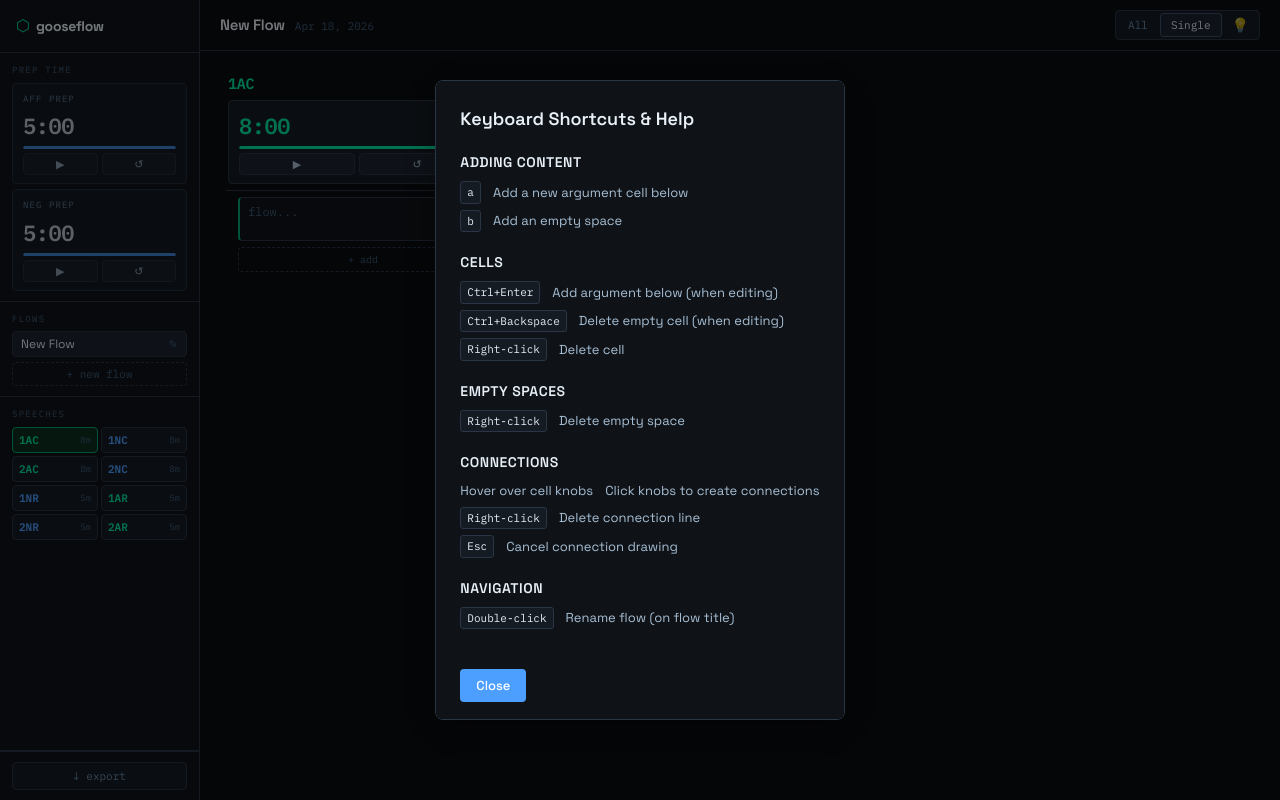
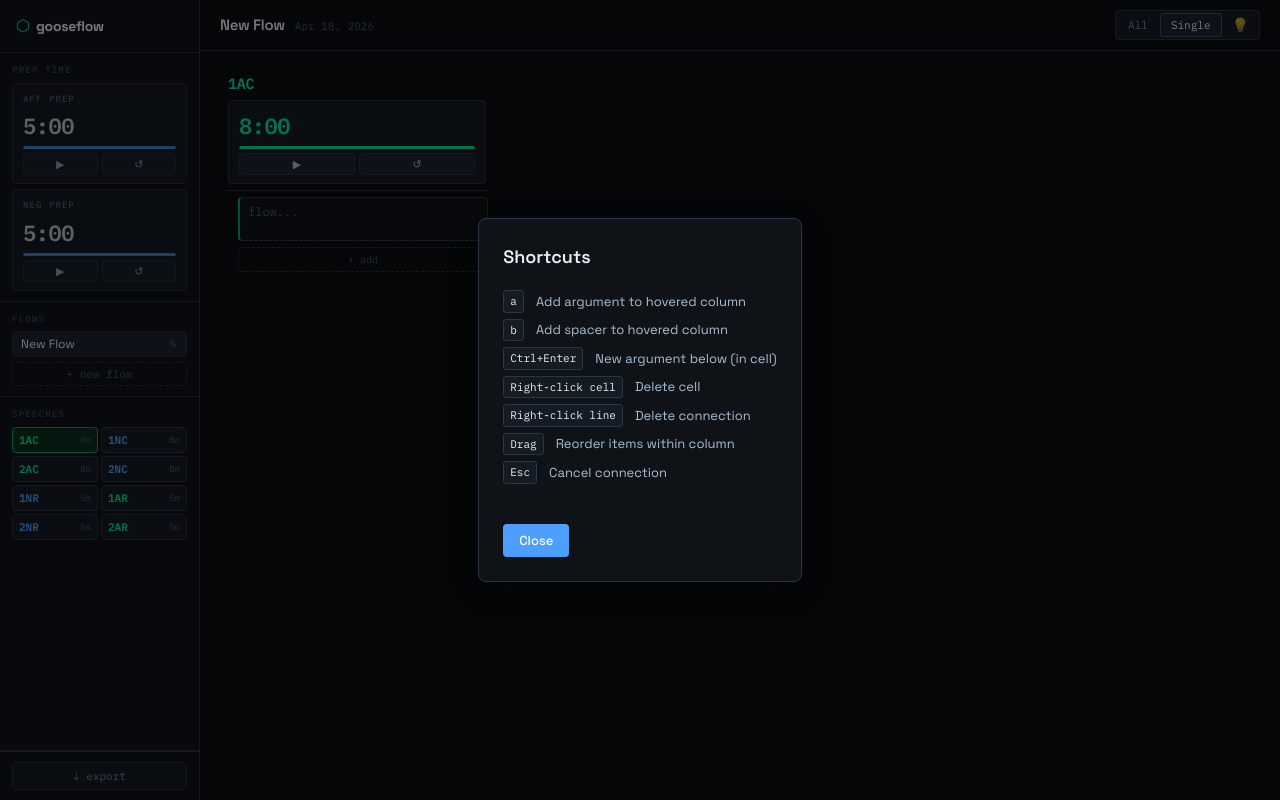
Before and after one commit to picklngoose/gooseflow, a React (Vite) app: page / in a window 1280 px wide. Both pictures are taken after a click on the button "Help". Built offline with nearby package versions, Linux system fonts and the light colour scheme.

Commit message:
Update App.jsx

```diff
--- a/App.jsx
+++ b/App.jsx
@@ -11,38 +11,38 @@ export default function App() {
     addFlow, deleteFlow, renameFlow,
     updateCell, addCell, deleteCell,
     addEmptySpace, deleteEmptySpace,
+    reorderItems,
     addConnection, removeConnection,
-    reorderItems,
     exportFlow,
   } = useDebateFlow()
 
   const [showHelp, setShowHelp] = useState(false)
-  const [, forceUpdate] = useState(0)
   const [pendingFrom, setPendingFrom] = useState([])
   const [cursor, setCursor] = useState(null)
   const [hoveredSpeechId, setHoveredSpeechId] = useState(null)
+  const [, forceUpdate] = useState(0)
 
   const cellRefsMap = useRef(new Map())
   const flowBoardRef = useRef(null)
   const svgRef = useRef(null)
 
+  // Redraw lines on scroll/resize
   useEffect(() => {
     const el = flowBoardRef.current
     if (!el) return
     const update = () => forceUpdate(n => n + 1)
     el.addEventListener('scroll', update)
     window.addEventListener('resize', update)
-    return () => {
-      el.removeEventListener('scroll', update)
-      window.removeEventListener('resize', update)
-    }
+    return () => { el.removeEventListener('scroll', update); window.removeEventListener('resize', update) }
   }, [])
 
+  // Delay first render so refs are populated
   useEffect(() => {
-    const timer = setTimeout(() => forceUpdate(n => n + 1), 50)
-    return () => clearTimeout(timer)
+    const t = setTimeout(() => forceUpdate(n => n + 1), 50)
+    return () => clearTimeout(t)
   }, [activeFlowId, activeSpeechId])
 
+  // Mouse move + keyboard shortcuts
   useEffect(() => {
     const onMove = (e) => {
       if (pendingFrom.length === 0) return
@@ -53,9 +53,7 @@ export default function App() {
     }
     const onKey = (e) => {
       if (e.key === 'Escape') { setPendingFrom([]); setCursor(null) }
-      // Only handle shortcuts when no input is focused
       if (document.activeElement.tagName === 'TEXTAREA' || document.activeElement.tagName === 'INPUT') return
-
       if (e.key === 'a' && !e.ctrlKey && !e.metaKey) {
         e.preventDefault()
         const speechId = hoveredSpeechId || (activeSpeechId !== 'all' ? activeSpeechId : null)
@@ -69,10 +67,7 @@ export default function App() {
     }
     window.addEventListener('mousemove', onMove)
     window.addEventListener('keydown', onKey)
-    return () => {
-      window.removeEventListener('mousemove', onMove)
-      window.removeEventListener('keydown', onKey)
-    }
+    return () => { window.removeEventListener('mousemove', onMove); window.removeEventListener('keydown', onKey) }
   }, [pendingFrom.length, hoveredSpeechId, activeSpeechId, addCell, addEmptySpace])
 
   const handleKnobClick = useCallback((speechId, cellId) => {
@@ -119,19 +114,13 @@ export default function App() {
     if (!el || !svgEl) return null
     const svgRect = svgEl.getBoundingClientRect()
     const rect = el.getBoundingClientRect()
-    return {
-      x: rect.right - svgRect.left,
-      y: rect.top + rect.height / 2 - svgRect.top,
-    }
+    return { x: rect.right - svgRect.left, y: rect.top + rect.height / 2 - svgRect.top }
   }, [])
 
   if (!activeFlow) return null
 
   const showAll = activeSpeechId === 'all'
-  const speeches = showAll
-    ? activeFlow.speeches
-    : activeFlow.speeches.filter(s => s.id === activeSpeechId)
-
+  const speeches = showAll ? activeFlow.speeches : activeFlow.speeches.filter(s => s.id === activeSpeechId)
   const pendingCellIds = new Set(pendingFrom.map(p => p.cellId))
   const isPending = pendingFrom.length > 0
 
@@ -158,28 +147,16 @@ export default function App() {
             </span>
           </div>
           <div className={styles.viewToggle}>
-            <button
-              className={`${styles.viewBtn} ${showAll ? styles.activeView : ''}`}
-              onClick={() => setActiveSpeechId('all')}
-            >All</button>
-            <button
-              className={`${styles.viewBtn} ${!showAll ? styles.activeView : ''}`}
-              onClick={() => { if (showAll) setActiveSpeechId('1ac') }}
-            >Single</button>
-            <button
-              className={styles.helpBtn}
-              onClick={() => setShowHelp(!showHelp)}
-              title="Help & Shortcuts"
-            >💡</button>
+            <button className={`${styles.viewBtn} ${showAll ? styles.activeView : ''}`} onClick={() => setActiveSpeechId('all')}>All</button>
+            <button className={`${styles.viewBtn} ${!showAll ? styles.activeView : ''}`} onClick={() => { if (showAll) setActiveSpeechId('1ac') }}>Single</button>
+            <button className={styles.helpBtn} onClick={() => setShowHelp(!showHelp)} title="Help">💡</button>
           </div>
         </div>
 
         <div
           ref={flowBoardRef}
           className={styles.flowBoard}
-          onClick={(e) => {
-            if (e.target === flowBoardRef.current) { setPendingFrom([]); setCursor(null) }
-          }}
+          onClick={(e) => { if (e.target === flowBoardRef.current) { setPendingFrom([]); setCursor(null) } }}
         >
           {showAll && (
             <svg ref={svgRef} className={styles.lineOverlay}>
@@ -191,8 +168,6 @@ export default function App() {
                   <path d="M1,1 L7,4 L1,7" fill="none" stroke="var(--accent-yellow)" strokeWidth="1.2" strokeLinecap="round" strokeLinejoin="round" />
                 </marker>
               </defs>
-
-              {/* Committed connections */}
               {activeFlow.connections.map(conn => {
                 const coords = getLineCoords(conn.fromCellId, conn.toCellId)
                 if (!coords) return null
@@ -201,52 +176,17 @@ export default function App() {
                 const d = `M ${x1} ${y1} C ${cx} ${y1}, ${cx} ${y2}, ${x2} ${y2}`
                 return (
                   <g key={conn.id}>
-                    {/* Visible line - no pointer events */}
-                    <path
-                      d={d}
-                      fill="none"
-                      stroke="var(--accent-yellow)"
-                      strokeWidth="1.5"
-                      strokeDasharray="5 4"
-                      opacity="0.5"
-                      markerEnd="url(#arrowConn)"
-                      style={{ pointerEvents: 'none' }}
-                    />
-                    {/* Wide invisible hit area - right-click to delete */}
-                    <path
-                      d={d}
-                      fill="none"
-                      stroke="transparent"
-                      strokeWidth="16"
-                      style={{ pointerEvents: 'stroke', cursor: 'pointer' }}
-                      onContextMenu={(e) => {
-                        e.preventDefault()
-                        removeConnection(conn.id)
-                      }}
-                    />
+                    <path d={d} fill="none" stroke="var(--accent-yellow)" strokeWidth="1.5" strokeDasharray="5 4" opacity="0.5" markerEnd="url(#arrowConn)" style={{ pointerEvents: 'none' }} />
+                    <path d={d} fill="none" stroke="transparent" strokeWidth="16" style={{ pointerEvents: 'stroke', cursor: 'pointer' }} onContextMenu={(e) => { e.preventDefault(); removeConnection(conn.id) }} />
                   </g>
                 )
               })}
-
-              {/* Live draft lines */}
               {isPending && cursor && pendingFrom.map(src => {
                 const from = getKnobCoords(src.cellId)
                 if (!from) return null
                 const cx = (from.x + cursor.x) / 2
                 const d = `M ${from.x} ${from.y} C ${cx} ${from.y}, ${cx} ${cursor.y}, ${cursor.x} ${cursor.y}`
-                return (
-                  <path
-                    key={`draft-${src.cellId}`}
-                    d={d}
-                    fill="none"
-                    stroke="var(--accent-yellow)"
-                    strokeWidth="1.5"
-                    strokeDasharray="4 3"
-                    opacity="0.35"
-                    markerEnd="url(#arrowDraft)"
-                    style={{ pointerEvents: 'none' }}
-                  />
-                )
+                return <path key={`draft-${src.cellId}`} d={d} fill="none" stroke="var(--accent-yellow)" strokeWidth="1.5" strokeDasharray="4 3" opacity="0.35" markerEnd="url(#arrowDraft)" style={{ pointerEvents: 'none' }} />
               })}
             </svg>
           )}
@@ -260,12 +200,12 @@ export default function App() {
               onDeleteCell={deleteCell}
               onAddEmptySpace={addEmptySpace}
               onDeleteEmptySpace={deleteEmptySpace}
+              onReorderItems={reorderItems}
               pendingCellIds={pendingCellIds}
               onKnobClick={showAll ? handleKnobClick : null}
               cellRefsMap={cellRefsMap}
               onHover={setHoveredSpeechId}
               isHovered={hoveredSpeechId === speech.id}
-              onReorderItems={reorderItems}
             />
           ))}
         </div>
@@ -274,68 +214,22 @@ export default function App() {
           <div className={styles.drawHint}>
             {pendingFrom.length === 1
               ? 'click a knob on another speech to connect · right-click a line to delete · Esc to cancel'
-              : `${pendingFrom.length} grouped · click a knob in another speech to connect all · Esc to cancel`}
+              : `${pendingFrom.length} selected · click a knob in another speech to connect all · Esc to cancel`}
           </div>
         )}
 
         {showHelp && (
           <div className={styles.helpModal} onClick={() => setShowHelp(false)}>
-            <div className={styles.helpContent} onClick={(e) => e.stopPropagation()}>
-              <h3>Keyboard Shortcuts & Help</h3>
+            <div className={styles.helpContent} onClick={e => e.stopPropagation()}>
+              <h3>Shortcuts</h3>
               <div className={styles.helpSection}>
-                <h4>Adding Content</h4>
-                <div className={styles.shortcut}>
-                  <kbd>a</kbd>
-                  <span>Add a new argument cell below</span>
-                </div>
-                <div className={styles.shortcut}>
-                  <kbd>b</kbd>
-                  <span>Add an empty space</span>
-                </div>
-              </div>
-              <div className={styles.helpSection}>
-                <h4>Cells</h4>
-                <div className={styles.shortcut}>
-                  <kbd>Ctrl+Enter</kbd>
-                  <span>Add argument below (when editing)</span>
-                </div>
-                <div className={styles.shortcut}>
-                  <kbd>Ctrl+Backspace</kbd>
-                  <span>Delete empty cell (when editing)</span>
-                </div>
-                <div className={styles.shortcut}>
-                  <kbd>Right-click</kbd>
-                  <span>Delete cell</span>
-                </div>
-              </div>
-              <div className={styles.helpSection}>
-                <h4>Empty Spaces</h4>
-                <div className={styles.shortcut}>
-                  <kbd>Right-click</kbd>
-                  <span>Delete empty space</span>
-                </div>
-              </div>
-              <div className={styles.helpSection}>
-                <h4>Connections</h4>
-                <div className={styles.shortcut}>
-                  <span>Hover over cell knobs</span>
-                  <span>Click knobs to create connections</span>
-                </div>
-                <div className={styles.shortcut}>
-                  <kbd>Right-click</kbd>
-                  <span>Delete connection line</span>
-                </div>
-                <div className={styles.shortcut}>
-                  <kbd>Esc</kbd>
-                  <span>Cancel connection drawing</span>
-                </div>
-              </div>
-              <div className={styles.helpSection}>
-                <h4>Navigation</h4>
-                <div className={styles.shortcut}>
-                  <kbd>Double-click</kbd>
-                  <span>Rename flow (on flow title)</span>
-                </div>
+                <div className={styles.shortcut}><kbd>a</kbd><span>Add argument to hovered column</span></div>
+                <div className={styles.shortcut}><kbd>b</kbd><span>Add spacer to hovered column</span></div>
+                <div className={styles.shortcut}><kbd>Ctrl+Enter</kbd><span>New argument below (in cell)</span></div>
+                <div className={styles.shortcut}><kbd>Right-click cell</kbd><span>Delete cell</span></div>
+                <div className={styles.shortcut}><kbd>Right-click line</kbd><span>Delete connection</span></div>
+                <div className={styles.shortcut}><kbd>Drag</kbd><span>Reorder items within column</span></div>
+                <div className={styles.shortcut}><kbd>Esc</kbd><span>Cancel connection</span></div>
               </div>
               <button className={styles.closeHelp} onClick={() => setShowHelp(false)}>Close</button>
             </div>
```
